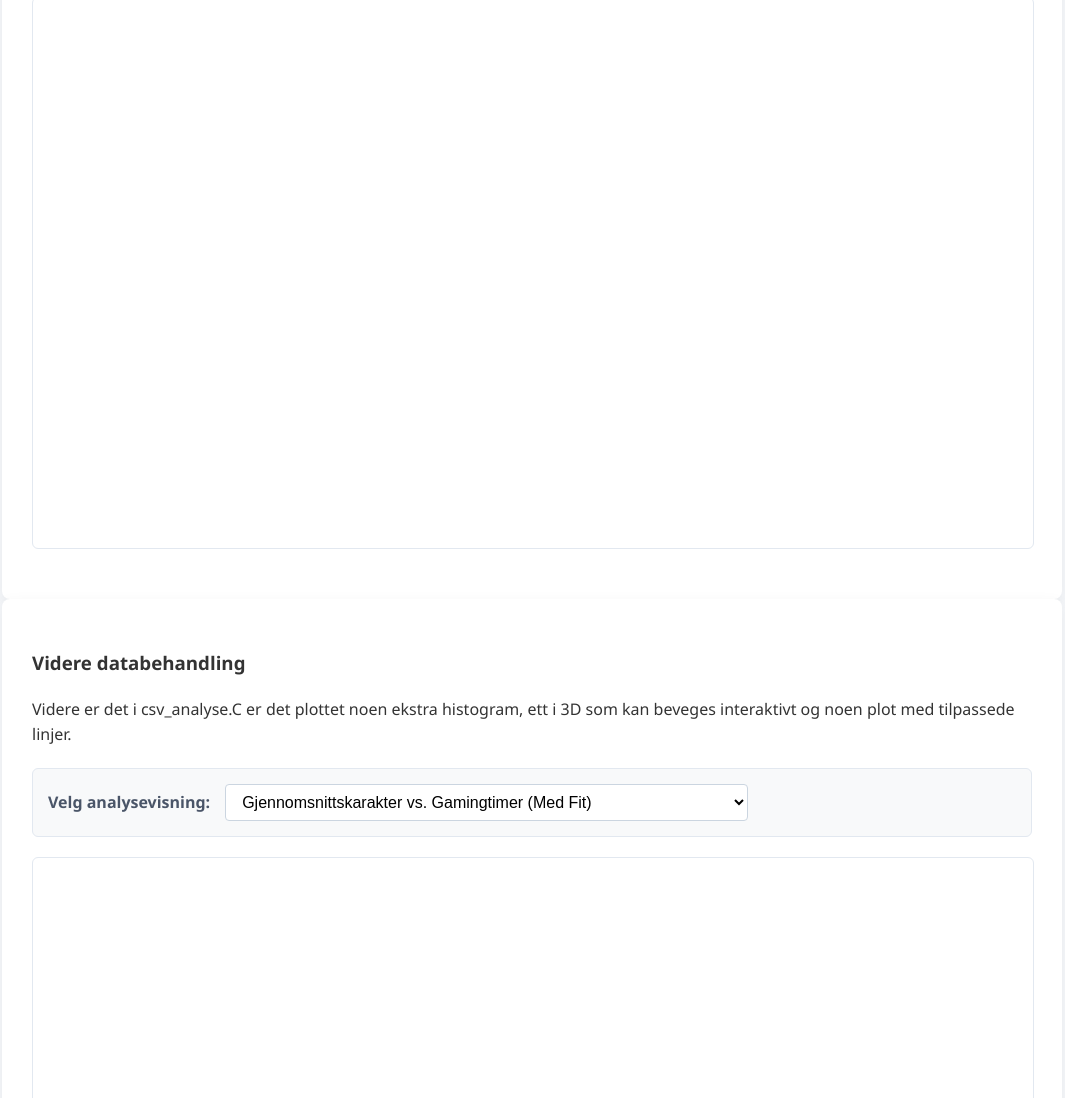
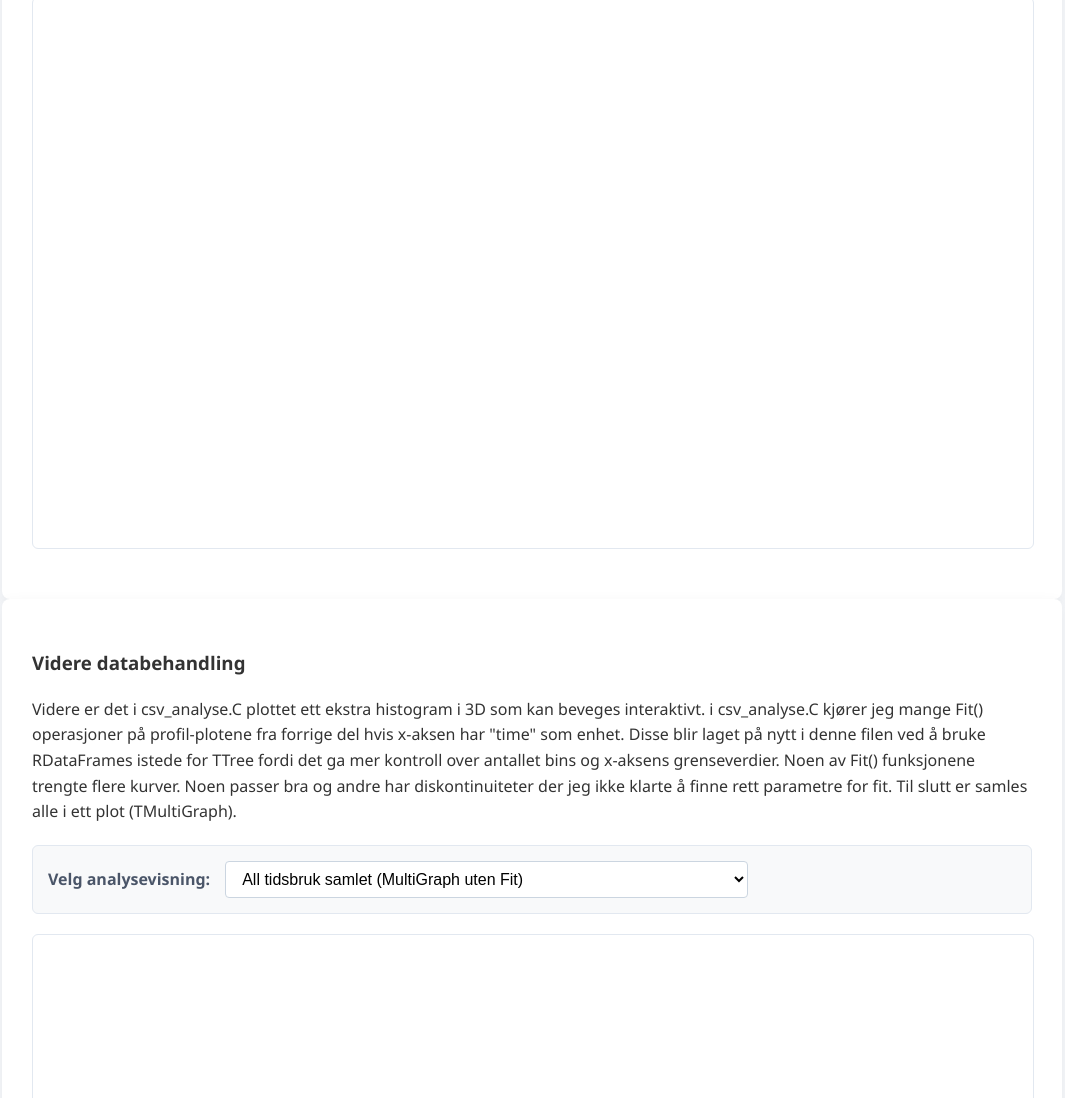
Before and after one commit to skapop/mywebsitetest, a plain HTML site: page index.html in a window 1280 px wide. Shown: the part 1608-2706 px from the top of the page, without its empty margins (108-1173 px from the left). Drawn offline with Linux system fonts and the light colour scheme; a script that the page names is missing.

Commit message:
Fixed Fit() and writing

```diff
--- a/index.html
+++ b/index.html
@@ -87,7 +87,7 @@
     <p>Datasettet til dette prosjektet er en CSV fil: Gaming_Academic_Performance.csv. Denne er hentet fra https://www.kaggle.com/datasets/aiexplorer77/gaming-vs-academic-performance.
     Datasettet består av 8000 linjer hvor det er 14 kolonner. Kolonnene inneholder data om akademisk prestasjon, informasjon om studentenes gaming vaner
     og noen andre relevante faktorer. I filen tree_loop.C blir det laget et TTree fra CSV dataen. Ved å bruke JSROOT sin draw() funksjon direkte på TTree kan alle kolonnene
-    lages til histogrammer direkte i index.html. Alle plot kan interageres med ved å bruke musepekeren, f.eks kan legenden flyttes ved "dreg-and-drop".
+    lages til histogrammer direkte i index.html. Alle plot kan interageres med ved å bruke musepekeren, f.eks kan legenden flyttes ved "drag-and-drop".
     </p>
     <p>Bruk menyen under for å utforske de ulike kolonnene i datasettet.</p>
 
@@ -131,7 +131,7 @@
         </select>
     </div>
     <div class="control-panel">
-        <label for="plotSelect2">Velg analysevisning:</label>
+        <label for="plotSelect2">Velg sammenligning med Karakter:</label>
         <select id="plotSelect2" onchange="endrePlot2()">
             <option value="gaming_hours">Gamingtimer per dag</option>
             <option value="study_hours">Studietimer per dag</option>
@@ -155,22 +155,28 @@
 
 <div class="container">
     <h3>Videre databehandling</h3>
-    <p>Videre er det i csv_analyse.C er det plottet noen ekstra histogram, ett i 3D som kan beveges interaktivt og noen plot
-        med tilpassede linjer.
+    <p>Videre er det i csv_analyse.C plottet ett ekstra histogram i 3D som kan beveges interaktivt. i csv_analyse.C kjører jeg mange
+        Fit() operasjoner på profil-plotene fra forrige del hvis x-aksen har "time" som enhet. Disse blir laget på nytt i denne filen ved å bruke RDataFrames istede for TTree
+        fordi det ga mer kontroll over antallet bins og x-aksens grenseverdier. Noen av Fit() funksjonene trengte flere kurver. Noen passer bra og andre har diskontinuiteter
+        der jeg ikke klarte å finne rett parametre for fit. Til slutt er samles alle i ett plot (TMultiGraph).
     </p>
 
     <div class="control-panel">
         <label for="plotSelect3">Velg analysevisning:</label>
         <select id="plotSelect3" onchange="endrePlot3()">
+            <option value="canvas">All tidsbruk samlet (MultiGraph uten Fit)</option>
+            <option value="canvas_fit">All tidsbruk samlet (MultiGraph med Fit)</option>
             <option value="grades_vs_gaming">Gjennomsnittskarakter vs. Gamingtimer (Med Fit)</option>
-            <option value="h_grades_vs_gaming">Gjennomsnittskarakter vs. Gamingtimer (2D-Histogram)</option>
             <option value="grades_vs_study">Gjennomsnittskarakter vs. Studietimer (Med Fit)</option>
-            <option value="h_grades_vs_study">Gjennomsnittskarakter vs. Studietimer (2d-Histogram)</option>
+            <option value="grades_vs._sleep">Gjennomsnittskarakter vs. Søvntimer (Med Fit)</option>
+            <option value="grades_vs._social">Gjennomsnittskarakter vs. Sosial aktivitet (Med Fit)</option>
+            <option value="grades_vs._device">Gjennomsnittskarakter vs. Enhetsbruk (Med Fit)</option>
             <option value="h_reaction">Distribusjon av reaksjonstid (1D Histogram)</option>
             <option value="h_reaction_fit">Distribusjon av reaksjonstid (1D Histogram med Fit)</option>
             <option value="h_grades_vs_study_vs_gaming">Karakter vs. Studietimer vs. Gamingtimer (3D Histogram)</option>
             <option value="grades_vs_study_vs_gaming">Gjennomsnittskarakter vs. Studietimer vs. Gamingtimer (2D Profile)</option>
-            <option value="samlet_tidsbruk">All tidsbruk samlet (MultiGraph)</option>
+
+
 
         </select>
     </div>
@@ -308,7 +314,7 @@
                 container.innerHTML = "";
 
 
-                let drawOption = "E1";
+                let drawOption = "E1 leg";
 
                 if (tilgjengeligPlot.includes("h_")) {
                     drawOption = "hist";
```
Also changed, not shown: 1 other file.
